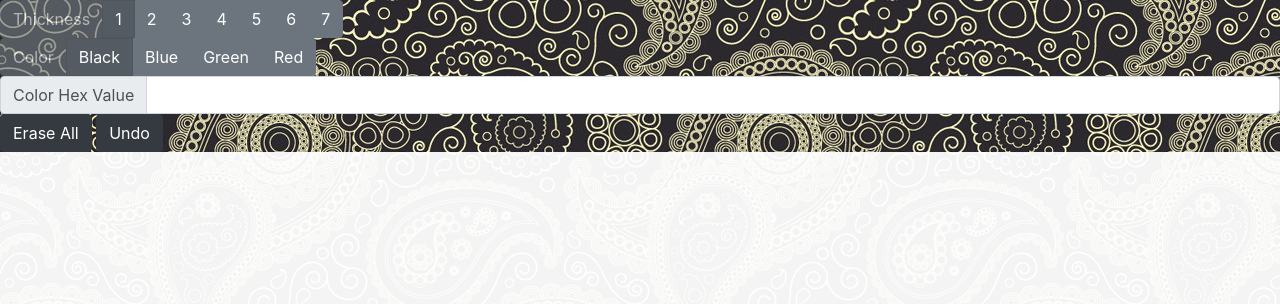
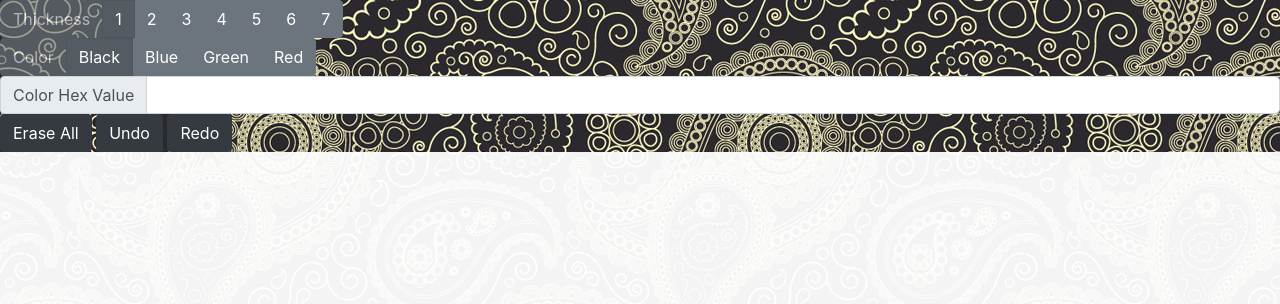
Before and after one commit to shashwatkathuria/Drawing-Canvas, a Django app: page / in a window 1280 px wide. Shown: the part 56-360 px from the top of the page. Run offline with Django 3.2, Linux system fonts and the light colour scheme; some libraries are stand-ins or nearby versions.

Commit message:
Slight indentation.

```diff
--- a/DrawingCanvas/MainCanvas/templates/MainCanvas/index.html
+++ b/DrawingCanvas/MainCanvas/templates/MainCanvas/index.html
@@ -50,13 +50,10 @@
               </form>
             </div>
         </nav>
-        <div  id="thicknessPicker" >
 
-        </div>
+      <div  id="thicknessPicker" ></div>
 
-      <div  id="colorPicker" >
-
-      </div>
+      <div  id="colorPicker" ></div>
 
       <div>
         <div class="input-group">
@@ -69,6 +66,7 @@
       <div>
           <button type="button" id="eraseButton" class="btn btn-dark">Erase All</button>
           <button type="button" id="undoButton" class="btn btn-dark">Undo</button>
+          <button type="button" id="redoButton" class="btn btn-dark">Redo</button>
       </div>
 
         <svg id="canvas" style="background:rgba(255,255,255,0.95)"></svg>
```
